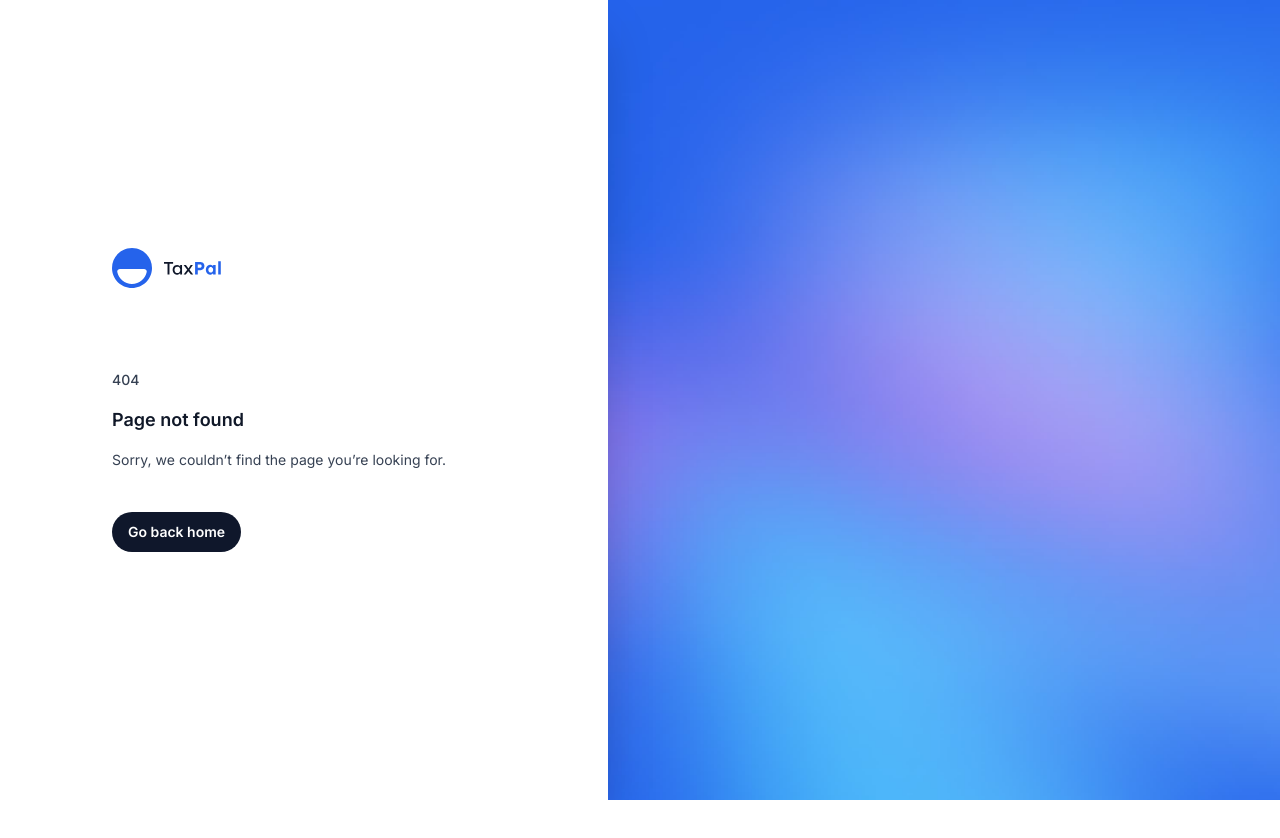
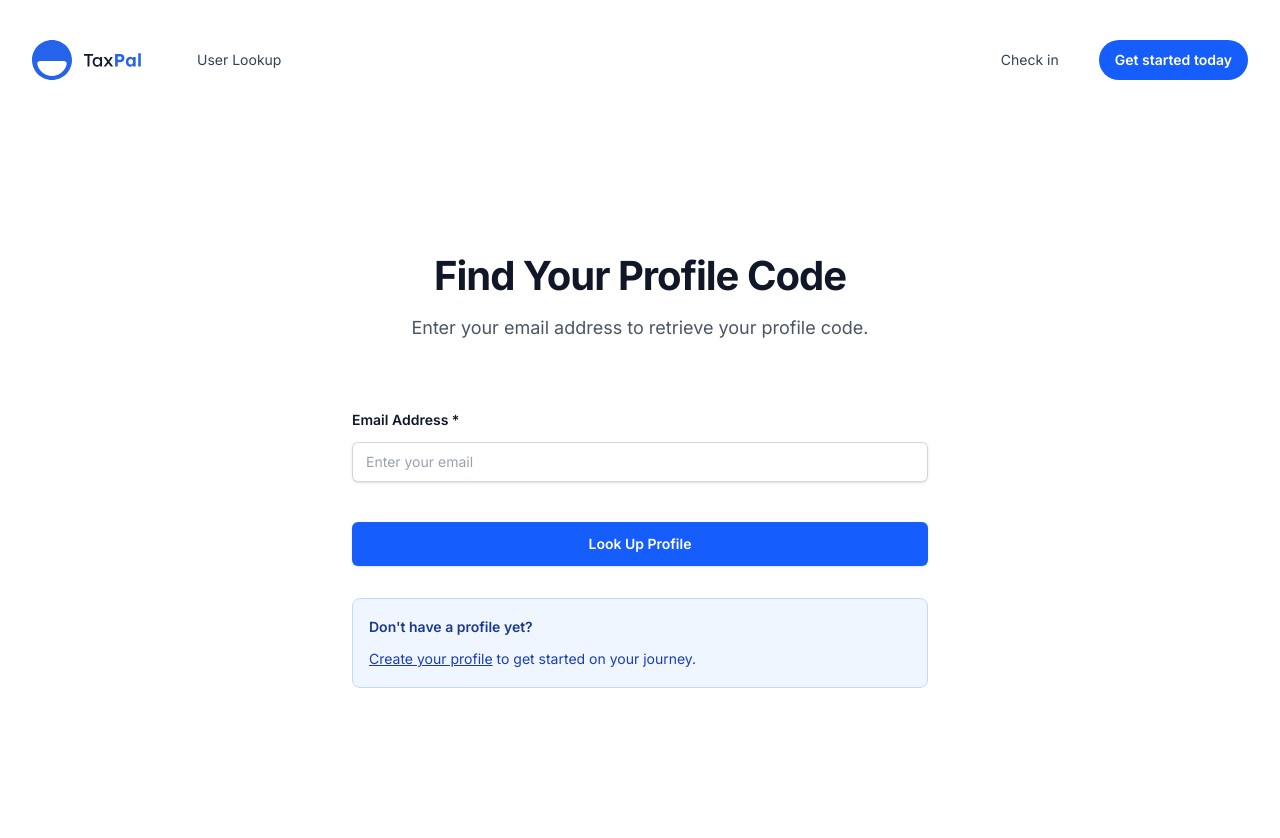
Before and after one commit to freesidejockey/thicnthin-landing, a Next.js app: page /user-lookup in a window 1280 px wide. Before the commit this address had no page. Shown: the top 838 px of the page. Before the commit the page ends 800 px from the top, so only its background shows below. Built offline with nearby package versions, Linux system fonts and the light colour scheme; no server answers.

Commit message:
feat: Added user lookup by email

```diff
--- /dev/null
+++ b/src/app/user-lookup/actions.ts
@@ -0,0 +1,79 @@
+'use server'
+
+import { createServerClient } from '@/lib/supabase/server'
+
+export interface UserLookupFormData {
+  email: string
+}
+
+export interface FormState {
+  success: boolean
+  errors?: {
+    email?: string[]
+    _form?: string[]
+  }
+  message?: string
+  profileCode?: string
+}
+
+function validateEmail(email: string): boolean {
+  const emailRegex = /^[^\s@]+@[^\s@]+\.[^\s@]+$/
+  return emailRegex.test(email)
+}
+
+export async function lookupUserByEmail(
+  prevState: FormState,
+  formData: FormData,
+): Promise<FormState> {
+  const email = formData.get('email') as string
+
+  // Server-side validation
+  const errors: FormState['errors'] = {}
+
+  if (!email || email.trim().length === 0) {
+    errors.email = ['Email is required']
+  } else if (!validateEmail(email)) {
+    errors.email = ['Please enter a valid email address']
+  }
+
+  if (Object.keys(errors).length > 0) {
+    return {
+      success: false,
+      errors,
+    }
+  }
+
+  // Look up profile by email
+  try {
+    const supabase = createServerClient()
+
+    const { data: profile, error: profileError } = await supabase
+      .from('profiles')
+      .select('profile_code, first_name, last_name')
+      .eq('email', email.trim().toLowerCase())
+      .single()
+
+    if (profileError || !profile) {
+      return {
+        success: false,
+        errors: {
+          email: ['No profile found with this email address. Please check your email and try again.'],
+        },
+      }
+    }
+
+    return {
+      success: true,
+      message: `Found profile for ${profile.first_name} ${profile.last_name}`,
+      profileCode: profile.profile_code,
+    }
+  } catch (error) {
+    console.error('Unexpected error:', error)
+    return {
+      success: false,
+      errors: {
+        _form: ['An unexpected error occurred. Please try again.'],
+      },
+    }
+  }
+}
--- /dev/null
+++ b/src/app/user-lookup/page.tsx
@@ -0,0 +1,146 @@
+'use client'
+
+import { useFormState, useFormStatus } from 'react-dom'
+import { lookupUserByEmail, type FormState } from './actions'
+import { useState } from 'react'
+import { Header } from '@/components/Header'
+
+function SubmitButton() {
+  const { pending } = useFormStatus()
+
+  return (
+    <button
+      type="submit"
+      disabled={pending}
+      className="w-full rounded-md bg-blue-600 px-3.5 py-2.5 text-sm font-semibold text-white shadow-sm hover:bg-blue-500 focus-visible:outline focus-visible:outline-2 focus-visible:outline-offset-2 focus-visible:outline-blue-600 disabled:opacity-50 disabled:cursor-not-allowed"
+    >
+      {pending ? 'Searching...' : 'Look Up Profile'}
+    </button>
+  )
+}
+
+export default function UserLookupPage() {
+  const initialState: FormState = { success: false }
+  const [formState, formAction] = useFormState(lookupUserByEmail, initialState)
+  const [clientErrors, setClientErrors] = useState<{
+    email?: string
+  }>({})
+
+  // Client-side validation
+  const validateField = (name: string, value: string) => {
+    const errors = { ...clientErrors }
+
+    switch (name) {
+      case 'email':
+        if (!value.trim()) {
+          errors.email = 'Email is required'
+        } else if (!/^[^\s@]+@[^\s@]+\.[^\s@]+$/.test(value)) {
+          errors.email = 'Please enter a valid email address'
+        } else {
+          delete errors.email
+        }
+        break
+    }
+
+    setClientErrors(errors)
+  }
+
+  const handleBlur = (e: React.FocusEvent<HTMLInputElement>) => {
+    validateField(e.target.name, e.target.value)
+  }
+
+  const handleChange = (e: React.ChangeEvent<HTMLInputElement>) => {
+    // Clear error on change if field was previously invalid
+    if (clientErrors[e.target.name as keyof typeof clientErrors]) {
+      validateField(e.target.name, e.target.value)
+    }
+  }
+
+  return (
+    <>
+      <Header />
+      <div className="min-h-screen bg-white px-6 py-24 sm:py-32 lg:px-8">
+        <div className="mx-auto max-w-2xl text-center">
+          <h2 className="text-3xl font-bold tracking-tight text-gray-900 sm:text-4xl">
+            Find Your Profile Code
+          </h2>
+          <p className="mt-2 text-lg leading-8 text-gray-600">
+            Enter your email address to retrieve your profile code.
+          </p>
+        </div>
+
+        <form action={formAction} className="mx-auto mt-16 max-w-xl">
+          {formState.success && formState.profileCode && (
+            <div className="mb-4 rounded-md bg-green-50 p-6 border border-green-200">
+              <p className="text-sm font-medium text-green-800 mb-3">
+                {formState.message}
+              </p>
+              <div className="bg-white rounded-lg p-4 border-2 border-green-300">
+                <p className="text-sm text-gray-600 mb-1">Your Profile Code:</p>
+                <p className="text-4xl font-bold text-green-900 tracking-wider">
+                  {formState.profileCode}
+                </p>
+              </div>
+              <p className="text-sm text-green-700 mt-3">
+                Save this code to check in and track your progress.
+              </p>
+            </div>
+          )}
+
+          {formState.errors?._form && (
+            <div className="mb-4 rounded-md bg-red-50 p-4">
+              <p className="text-sm font-medium text-red-800">
+                {formState.errors._form[0]}
+              </p>
+            </div>
+          )}
+
+          <div className="grid grid-cols-1 gap-y-6">
+            <div>
+              <label
+                htmlFor="email"
+                className="block text-sm font-semibold leading-6 text-gray-900"
+              >
+                Email Address *
+              </label>
+              <div className="mt-2.5">
+                <input
+                  type="email"
+                  name="email"
+                  id="email"
+                  autoComplete="email"
+                  required
+                  placeholder="Enter your email"
+                  onBlur={handleBlur}
+                  onChange={handleChange}
+                  className="block w-full rounded-md border-0 px-3.5 py-2 text-gray-900 shadow-sm ring-1 ring-inset ring-gray-300 placeholder:text-gray-400 focus:ring-2 focus:ring-inset focus:ring-blue-600 sm:text-sm sm:leading-6"
+                />
+              </div>
+              {(clientErrors.email || formState.errors?.email) && (
+                <p className="mt-2 text-sm text-red-600">
+                  {clientErrors.email || formState.errors?.email?.[0]}
+                </p>
+              )}
+            </div>
+
+            <div className="mt-4">
+              <SubmitButton />
+            </div>
+          </div>
+
+          <div className="mt-8 p-4 bg-blue-50 rounded-lg border border-blue-200">
+            <p className="text-sm text-blue-900 font-semibold mb-2">
+              Don&apos;t have a profile yet?
+            </p>
+            <p className="text-sm text-blue-800">
+              <a href="/profile" className="underline hover:text-blue-600">
+                Create your profile
+              </a>{' '}
+              to get started on your journey.
+            </p>
+          </div>
+        </form>
+      </div>
+    </>
+  )
+}
```
